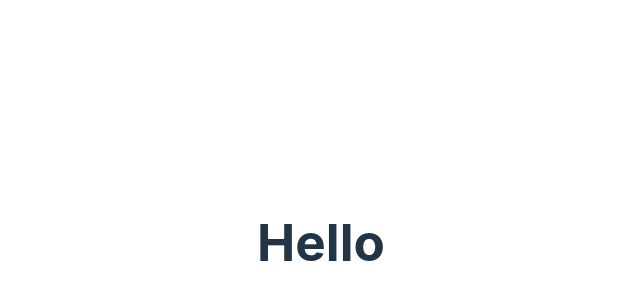
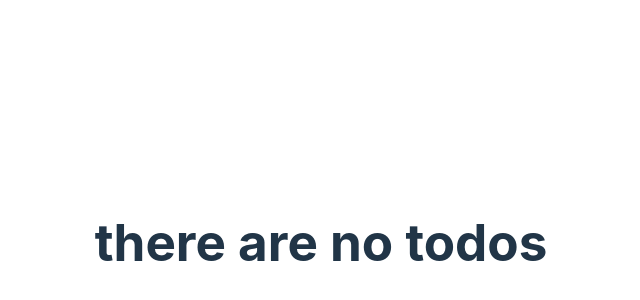
Before and after one commit to thiem-dev/reactSample1, a React (Vite) app in the folder reactSample/: page / in a window 1280 px wide. Shown: the part 158-458 px from the top of the page, without its empty margins (319-959 px from the left). Built offline with nearby package versions, Linux system fonts and the light colour scheme.

Commit message:
useState example

```diff
--- a/reactSample/src/App.jsx
+++ b/reactSample/src/App.jsx
@@ -4,6 +4,9 @@ import './App.css'
 function App() {
   const [todos, setTodos] = useState([])
 
+  if(todos.length === 0){
+    return <h1 id="heading">there are no todos</h1>
+  }
 
   return (
     <h1 id="heading">Hello</h1>
```
